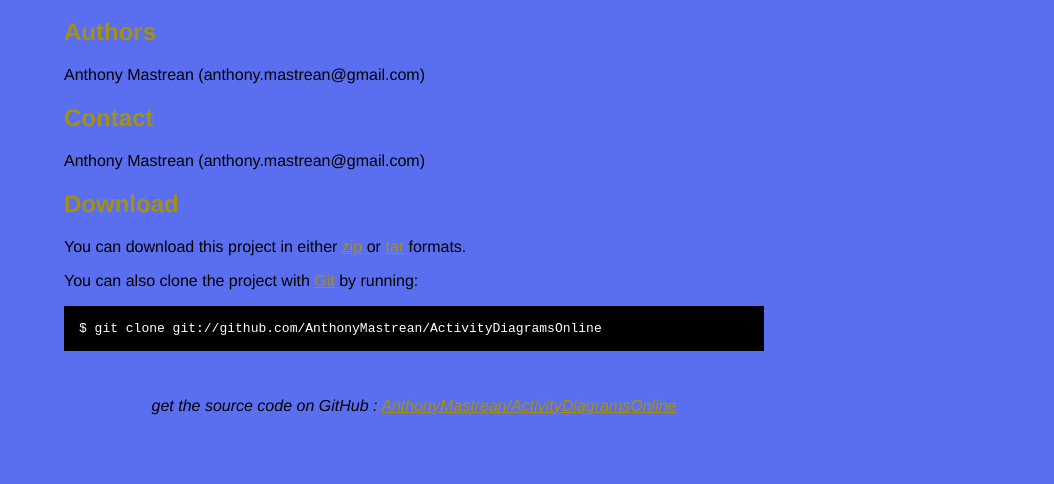
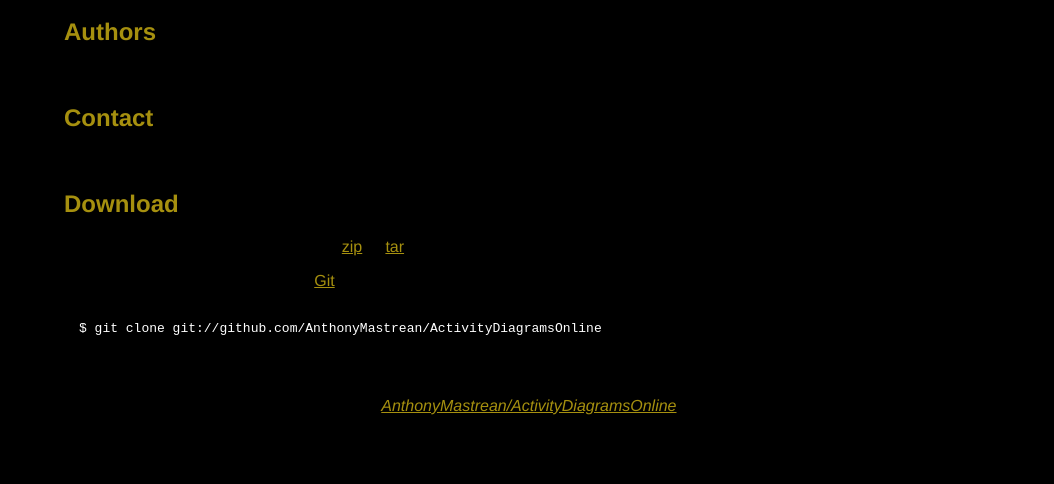
Before and after one commit to karthikchandran/ActivityDiagramsOnline, a plain HTML site: page index.html in a window 1280 px wide. Shown: the part 316-800 px from the top of the page, without its empty margins (226-1280 px from the left). Drawn offline with Linux system fonts and the light colour scheme.

```diff
--- a/index.html
+++ b/index.html
@@ -8,7 +8,7 @@
   <style type="text/css">
     body {
       margin-top: 1.0em;
-      background-color: #596ff0;
+      background-color: #000000;
       font-family: Helvetica, Arial, FreeSans, san-serif;
       color: #000000;
     }
```
